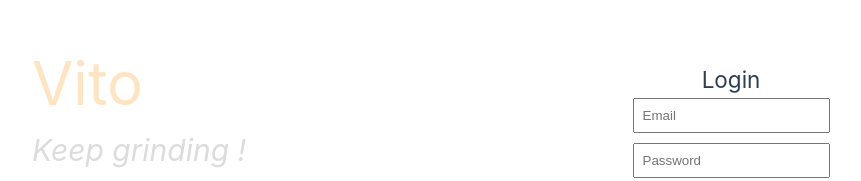
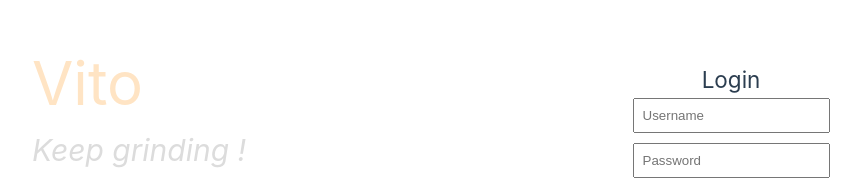
Before and after one commit to 9-8-7-6/vito_frontend, a Vue app: page /login in a window 1280 px wide. Shown: the part 246-427 px from the top of the page, without its empty margins (142-1003 px from the left). Built offline with nearby package versions, Linux system fonts and the light colour scheme.

Commit message:
modify wrong variable email to username

```diff
--- a/src/views/LoginView.vue
+++ b/src/views/LoginView.vue
@@ -2,7 +2,7 @@
   <div class="container">
     <h2>Login</h2>
     <form @submit.prevent="handleLogin">
-      <input v-model="email" type="email" placeholder="Email" required />
+      <input v-model="username" type="username" placeholder="Username" required />
       <input v-model="password" type="password" placeholder="Password" required />
       <button type="submit">Login</button>
     </form>
@@ -17,11 +17,11 @@ import { useRouter } from 'vue-router'
 
 const authStore = useAuthStore()
 const router = useRouter()
-const email = ref('')
+const username = ref('')
 const password = ref('')
 
 const handleLogin = async () => {
-  await authStore.login({ email: email.value, password: password.value })
+  await authStore.login({ username: username.value, password: password.value })
   router.push('/')
 }
 </script>
```
